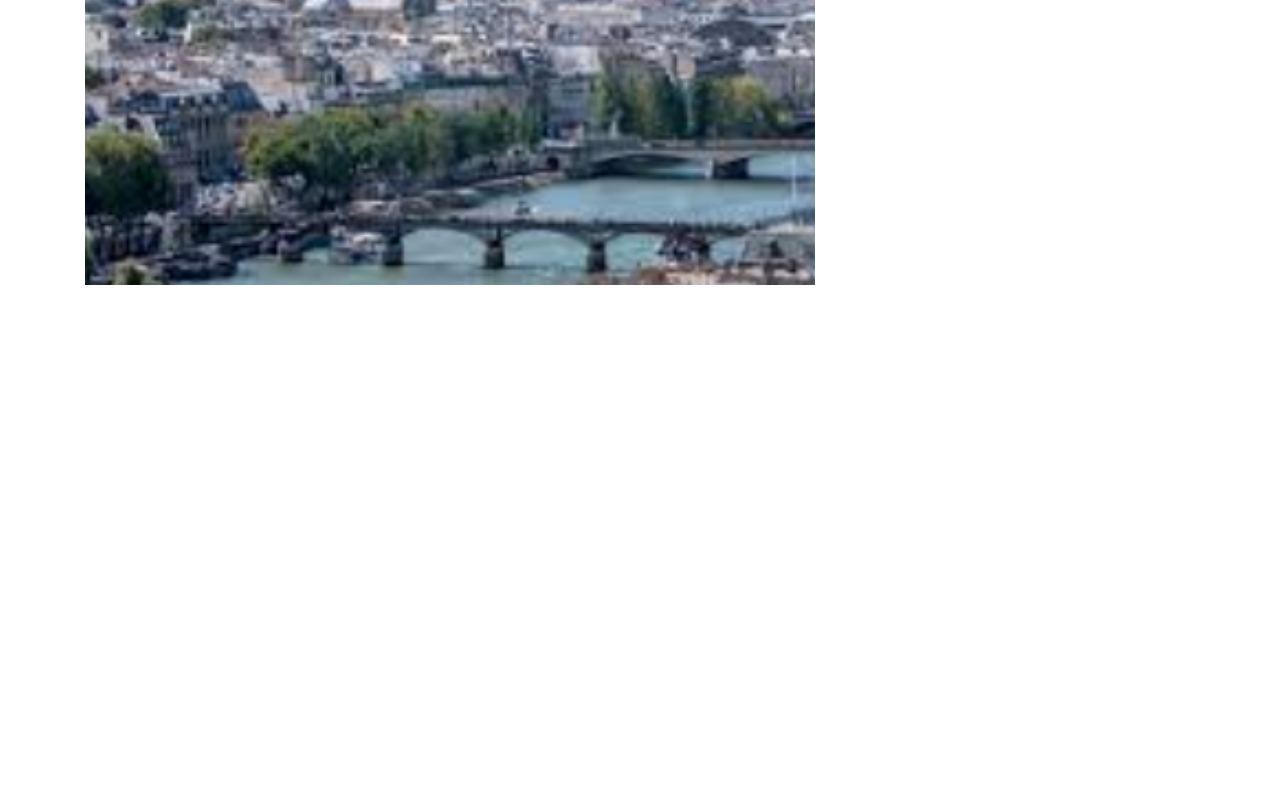
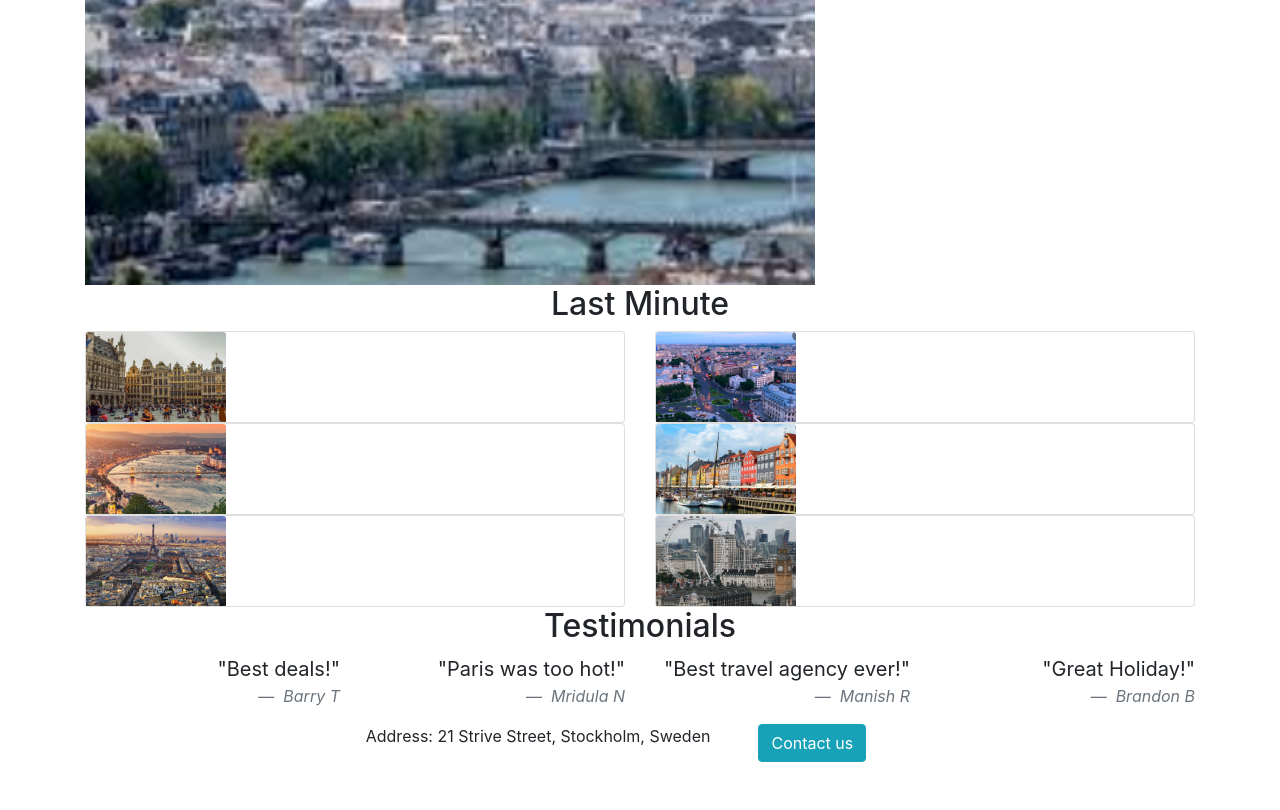
Before and after one commit to barrytrearty/FE-21-M2D3, a plain HTML site: page index.html in a window 1280 px wide. Shown: the part 1188-1998 px from the top of the page. Before the commit the page ends 1473 px from the top, so only its background shows below. Drawn offline with nearby package versions, Linux system fonts and the light colour scheme.

Commit message:
exercise 11 done

```diff
--- a/index.html
+++ b/index.html
@@ -126,7 +126,7 @@
             - 3 destinations per row when you are on a tablet (or a smaller window)
             - 2 destinations per row when you are on a small screen -->
 
-    <div id="welcome-summer" class="container">
+    <div id="welcome-summer" class="container shadow-lg">
       <h2>Welcome Summer</h2>
       <div class="row">
         <div class="col-6 col-md-4 col-lg-2 mb-1">
@@ -176,8 +176,140 @@
     <!-- Ex 8) Add to the Welcome Summer destinations section a large shadow -->
 
     <!-- Ex 9) Create a section "Last Minute", in which you'll display the pictures of the destinations as Cards -->
+
+    <div id="last-minute" class="container">
+      <h2>Last Minute</h2>
+      <div class="row">
+        <div class="col-6">
+          <div class="card">
+            <img
+              src="travel-images/brussels.png"
+              class="card-img-top"
+              alt="brussels"
+            />
+            <!-- <div class="card-body"> -->
+            <!-- <h5 class="card-title">Brussels</h5> -->
+            <!-- <p class="card-text">
+                Some quick example text to build on the card title and make up
+                the bulk of the card's content.
+              </p> -->
+            <!-- </div> -->
+            <!-- <ul class="list-group list-group-flush">
+              <li class="list-group-item">An item</li>
+              <li class="list-group-item">A second item</li>
+              <li class="list-group-item">A third item</li>
+            </ul> -->
+          </div>
+          <!-- <img src="travel-images/brussels.png" alt="brussels" /> -->
+        </div>
+
+        <div class="col-6">
+          <div class="card">
+            <img
+              src="travel-images/bucharest.png"
+              class="card-img-top"
+              alt="bucharest"
+            />
+          </div>
+        </div>
+
+        <div class="col-6">
+          <div class="card">
+            <img
+              src="travel-images/budapest.png"
+              class="card-img-top"
+              alt="budapest.png"
+            />
+          </div>
+        </div>
+
+        <div class="col-6">
+          <div class="card">
+            <img
+              src="travel-images/copenhagen.png"
+              class="card-img-top"
+              alt="copenhagen.png"
+            />
+          </div>
+        </div>
+
+        <div class="col-6">
+          <div class="card">
+            <img
+              src="travel-images/paris.png"
+              class="card-img-top"
+              alt="paris"
+            />
+          </div>
+        </div>
+
+        <div class="col-6">
+          <div class="card">
+            <img
+              src="travel-images/london.png"
+              class="card-img-top"
+              alt="london"
+            />
+          </div>
+        </div>
+      </div>
+    </div>
+
     <!-- Ex 10) Create a "Testimonial" section, in which the user can find several feedbacks from fake customers -->
+
+    <div class="container">
+      <h2>Testimonials</h2>
+      <div class="row">
+        <div class="col-12 col-sm-6 col-md-4 col-lg-3">
+          <blockquote class="blockquote text-right">
+            <p class="mb-0">"Best deals!"</p>
+            <footer class="blockquote-footer">
+              <cite title="Source Title">Barry T</cite>
+            </footer>
+          </blockquote>
+        </div>
+
+        <div class="col-12 col-sm-6 col-md-4 col-lg-3">
+          <blockquote class="blockquote text-right">
+            <p class="mb-0">"Paris was too hot!"</p>
+            <footer class="blockquote-footer">
+              <cite title="Source Title">Mridula N</cite>
+            </footer>
+          </blockquote>
+        </div>
+
+        <div class="col-12 col-sm-6 col-md-4 col-lg-3">
+          <blockquote class="blockquote text-right">
+            <p class="mb-0">"Best travel agency ever!"</p>
+            <footer class="blockquote-footer">
+              <cite title="Source Title">Manish R</cite>
+            </footer>
+          </blockquote>
+        </div>
+
+        <div class="col-12 col-sm-6 col-md-4 col-lg-3">
+          <blockquote class="blockquote text-right">
+            <p class="mb-0">"Great Holiday!"</p>
+            <footer class="blockquote-footer">
+              <cite title="Source Title">Brandon B</cite>
+            </footer>
+          </blockquote>
+        </div>
+      </div>
+    </div>
     <!-- Ex 11) Create a footer with the company informations and a "Contact Us" button -->
+
+    <div class="container">
+      <footer>
+        <ul class="nav justify-content-center">
+          <p>Address: 21 Strive Street, Stockholm, Sweden</p>
+
+          <li class="nav-item mx-5 mb-5">
+            <button type="button" class="btn btn-info">Contact us</button>
+          </li>
+        </ul>
+      </footer>
+    </div>
 
     <!-- Ex 11) Create a button next to each section to collapse and reopen the given section -->
     <!-- Ex 12) Create a method that counts the number of "travels" on the page -->
--- a/style.css
+++ b/style.css
@@ -18,3 +18,8 @@ h2 {
   width: 100%;
   height: auto;
 }
+
+#last-minute img {
+  width: 140px;
+  height: 90px;
+}
```
